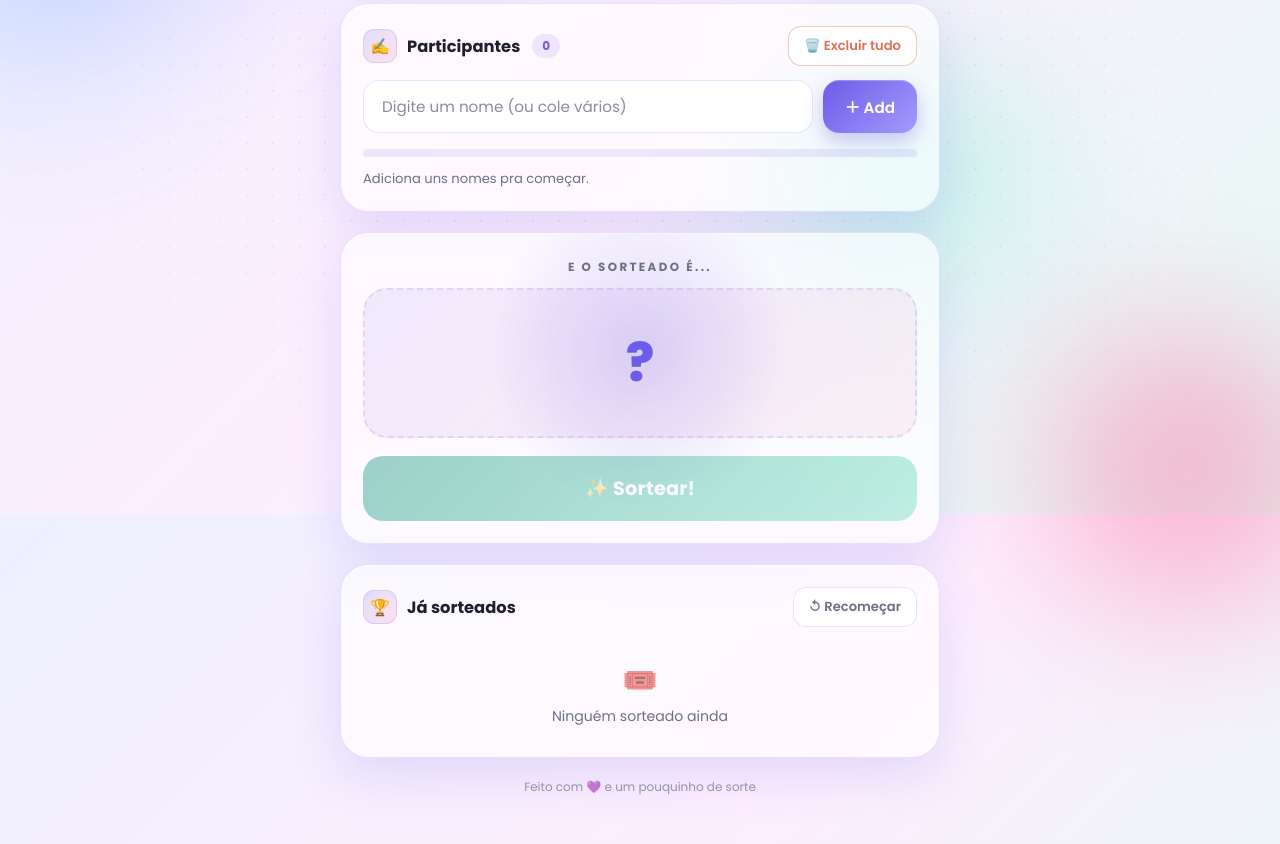
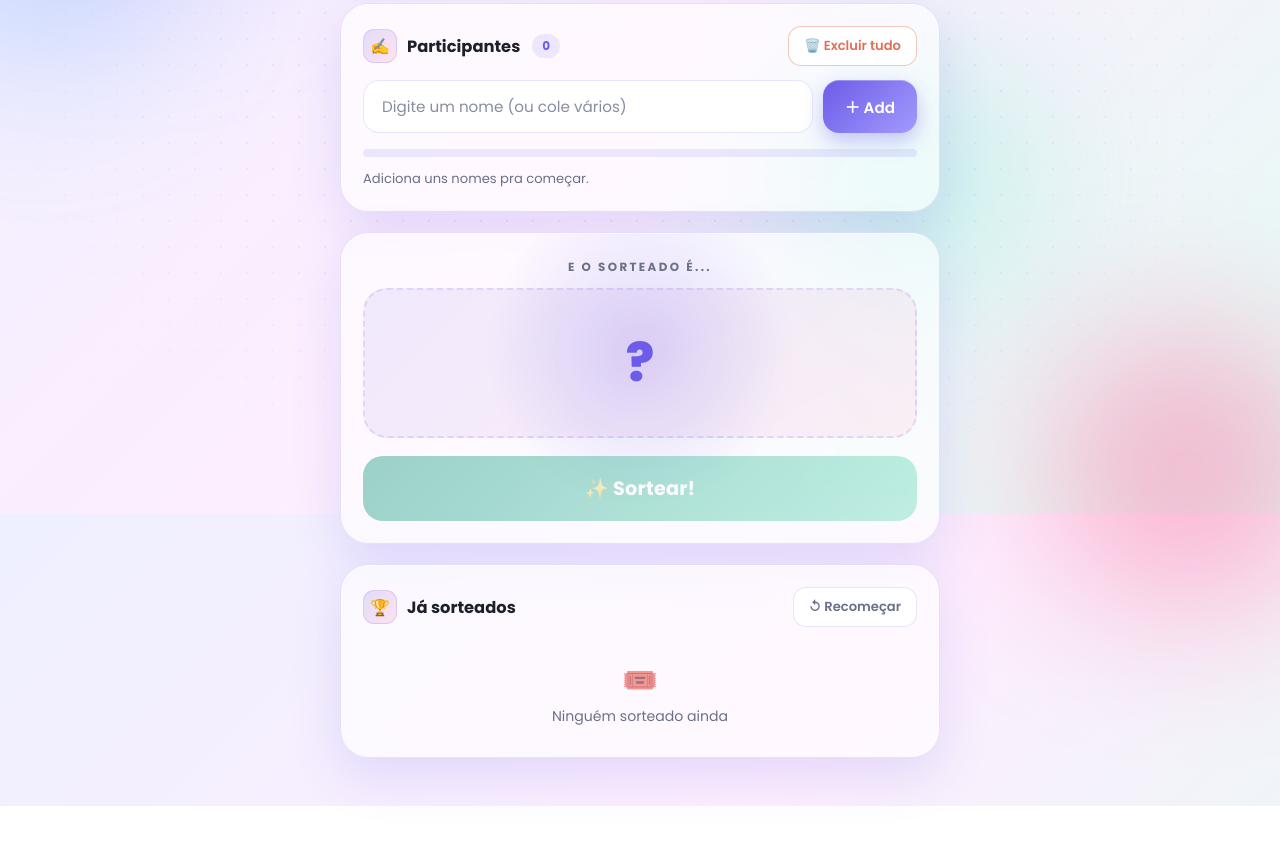
Before and after one commit to Isaque2309/Site-para-sorteios, a plain HTML site: page index.html in a window 1280 px wide. Shown: the part 286-1130 px from the top of the page. After the commit the page ends 1092 px from the top, so only its background shows below. Drawn offline with Linux system fonts and the light colour scheme.

Commit message:
Atualização do site

```diff
--- a/index.html
+++ b/index.html
@@ -420,7 +420,6 @@ canvas{position:fixed;inset:0;pointer-events:none;z-index:50}
     </section>
   </div>
 
-  <footer>Feito com 💜 e um pouquinho de sorte</footer>
 </main>
 
 <script>
```
